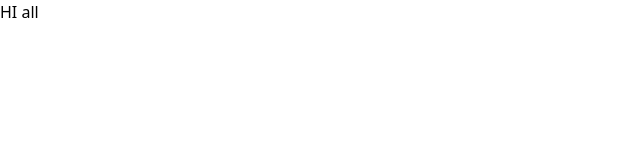
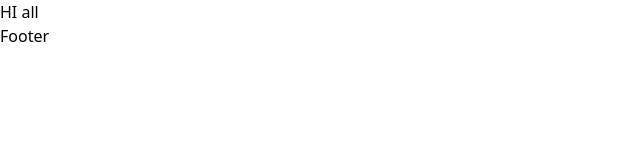
Before and after one commit to TeamProjectsReact/Dating-Aite, a React (Vite) app in the folder client/: page / in a window 1280 px wide. Shown: the top 160 px of the page, without its empty margins (0-640 px from the left). Built offline with nearby package versions, Linux system fonts and the light colour scheme.

Commit message:
Update HomePage.jsx
Co-Authored-By: JehanKandy  <jehankandy@gmail.com>
Co-Authored-By: Anupa Gamage <125038143+anupa1998@users.noreply.github.com>

```diff
--- a/client/src/comportments/HomePage/HomePage.jsx
+++ b/client/src/comportments/HomePage/HomePage.jsx
@@ -1,16 +1,16 @@
 import React from 'react'
 import { Fade } from "react-awesome-reveal";
+import Footer from './Footer';
 
 const HomePage = () => {
     // https://wallpapercave.com/wp/wp6367798.jpg
   return (
-    <div>
-        <div className='lg:py-[4%] py-12 lg:px-16 bg-[url(https://wallpapercave.com/wp/wp6367798.jpg)] bg-center bg-cover lg:h-screen h-screen w-full'>
-            HI all
+    <div className='lg:py-[4%] py-12 lg:px-16 bg-[url(https://wallpapercave.com/wp/wp6367798.jpg)] bg-center bg-cover lg:h-screen h-screen w-full'>
+        HI all
+
+        <div className="inline-block align-bottom">
+            <Footer />
         </div>
-        {/* <Fade  cascade damping={0.1}>
-            <p>I will gently appear as I enter the viewport</p>
-        </Fade> */}
     </div>
   )
 }
```
